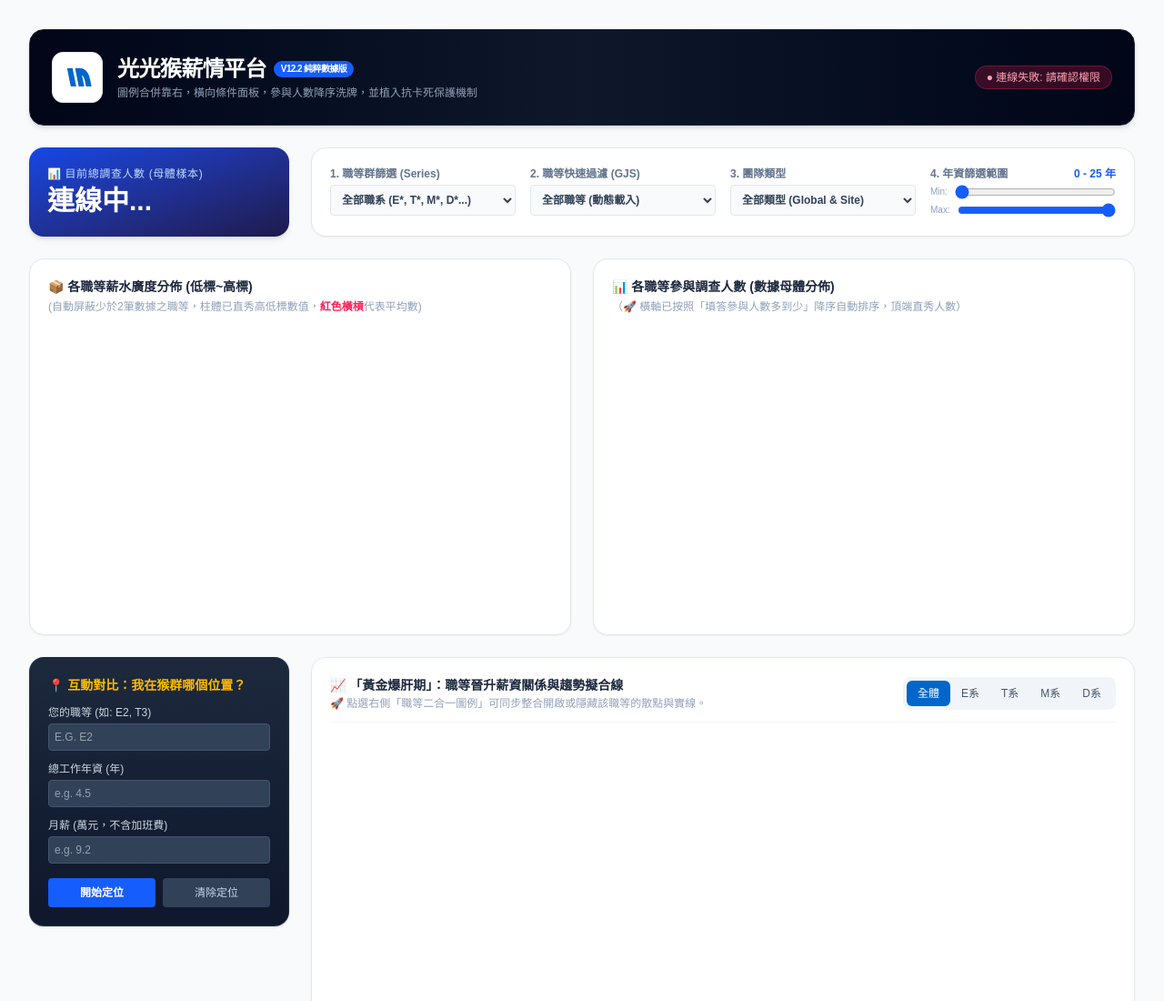
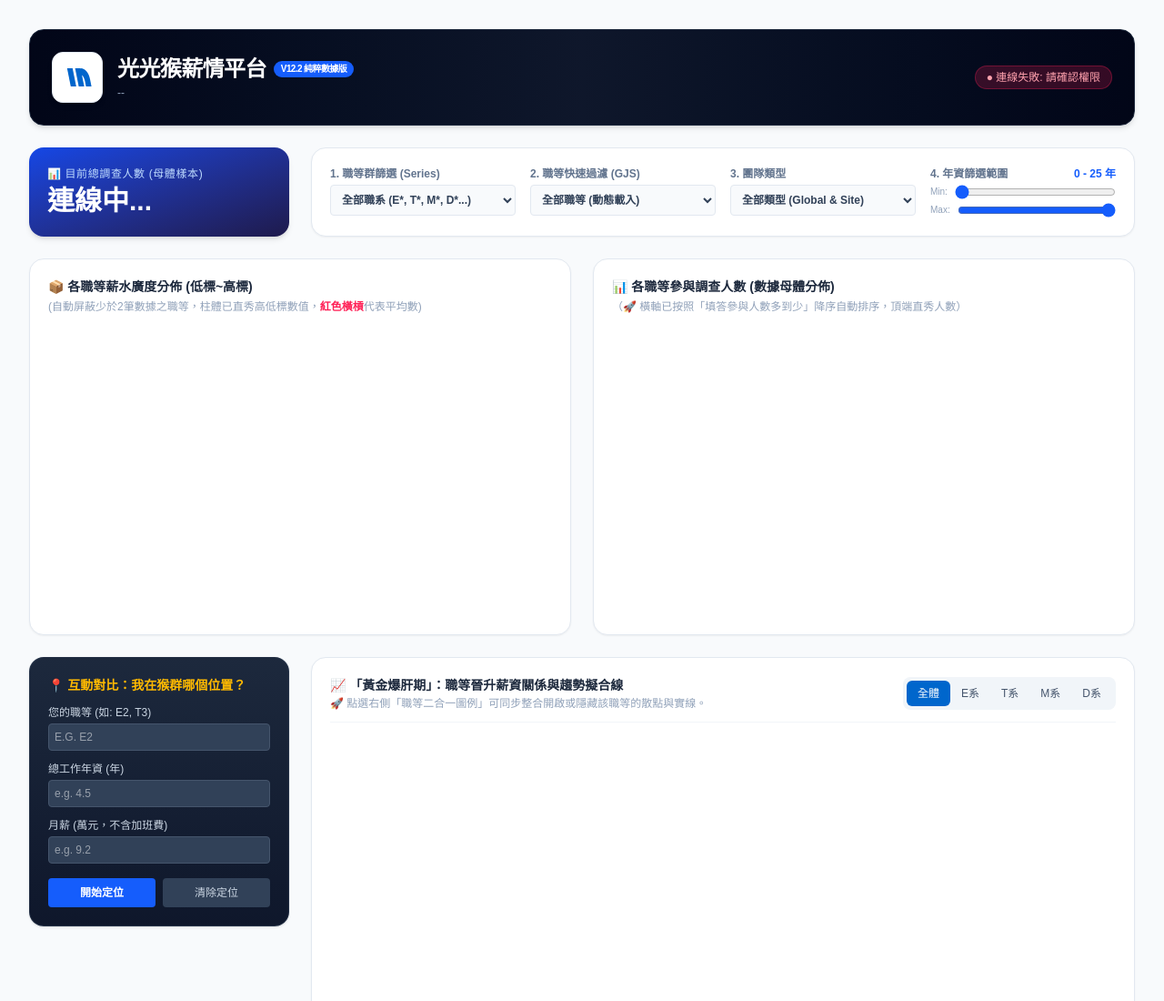
Before and after one commit to MicronMonkey/MicronMonkey.github.io, a plain HTML site: page index.html in a window 1280 px wide. Shown: the top 1100 px of the page at 91% size. Drawn offline with nearby package versions, Linux system fonts and the light colour scheme; no server answers.

Commit message:
Update index.html

```diff
--- a/index.html
+++ b/index.html
@@ -34,7 +34,7 @@
                     <h1 class="text-2xl font-bold tracking-tight text-white flex items-center gap-2">
                         光光猴薪情平台 <span class="text-[10px] font-bold bg-blue-600 text-white px-2 py-0.5 rounded-full uppercase">v12.2 純粹數據版</span>
                     </h1>
-                    <p class="text-slate-400 text-xs mt-0.5">圖例合併靠右，橫向條件面板，參與人數降序洗牌，並植入抗卡死保護機制</p>
+                    <p class="text-slate-400 text-xs mt-0.5">--</p>
                 </div>
             </div>
             <div id="connectionStatus" class="inline-flex items-center gap-2 bg-amber-500/20 text-amber-300 text-xs px-3 py-1 rounded-full border border-amber-500/30 self-start md:self-center">
```
